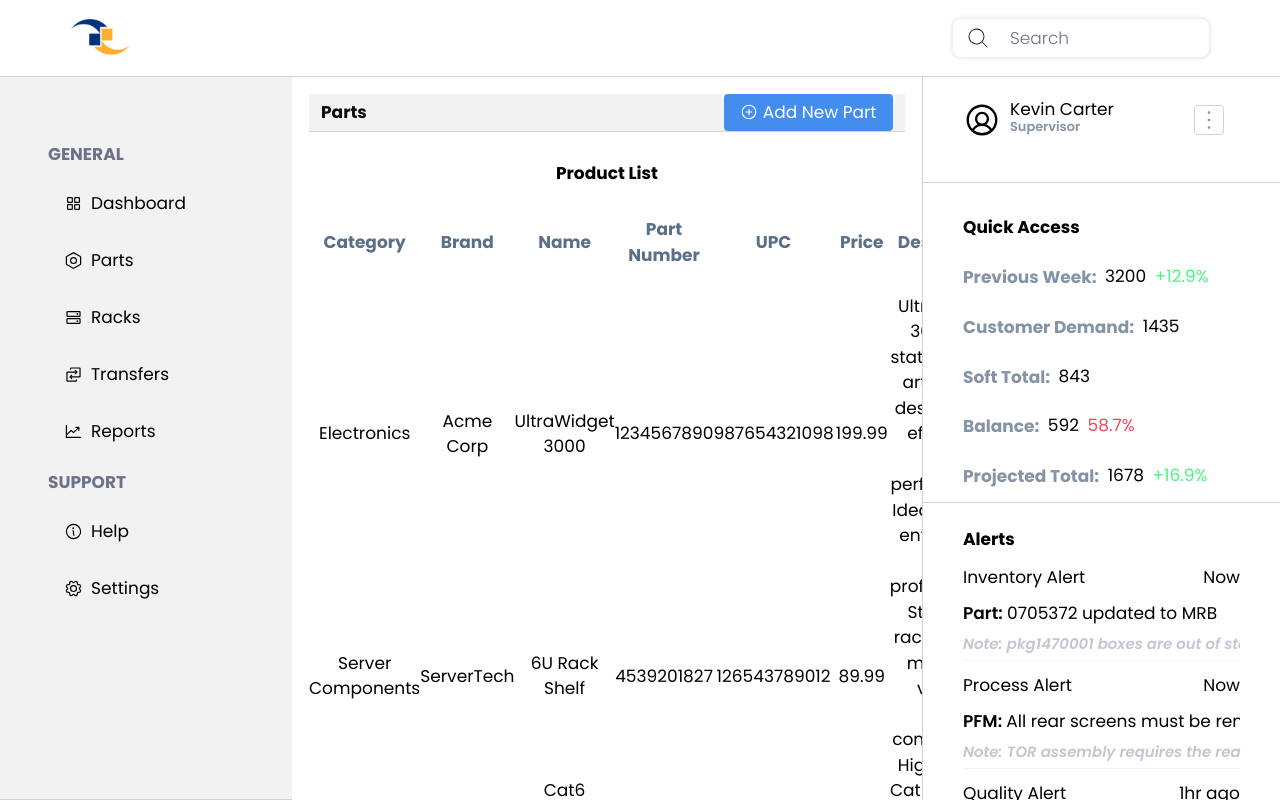
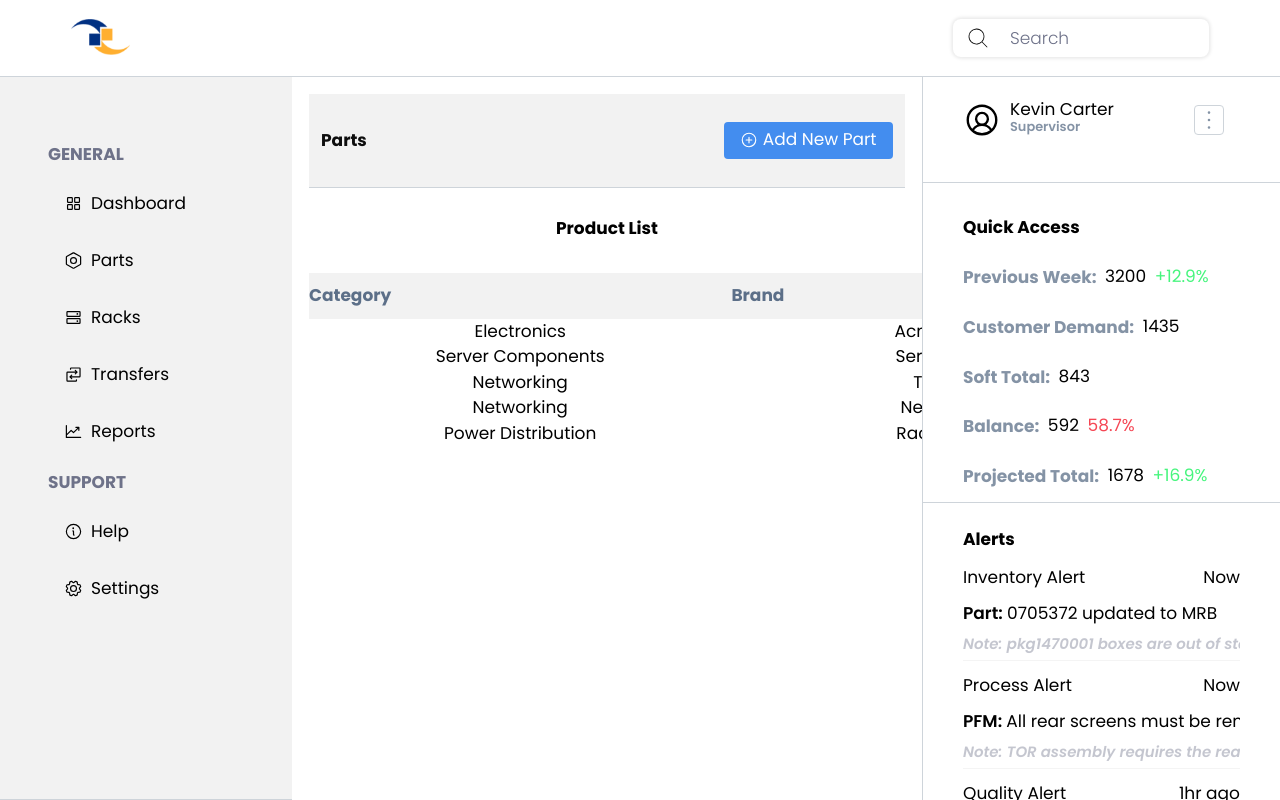
Before and after one commit to kvncrtr/vendex, a React (Create React App) app: page / in a window 1280 px wide. Built offline with nearby package versions, Linux system fonts and the light colour scheme.

Commit message:
add color and proper spacing

```diff
--- a/src/style.css
+++ b/src/style.css
@@ -594,14 +594,40 @@ input[type="number"]::-webkit-outer-spin-button {
     margin-top: 1rem;
     padding: 0.705rem 0; }
   .parts--table-case {
+    table-layout: fixed;
     align-self: start;
     border-collapse: collapse;
-    width: 100%;
+    width: 400vw;
     text-align: center;
     overflow: hidden;
     margin-top: 1.117rem; }
   .parts--row-head {
-    background-color: #F2F2F2; } }
+    background-color: #F2F2F2; }
+  .parts--heading-case {
+    text-align: left; }
+  .parts--heading-case th {
+    height: 2.705rem;
+    background-color: #F2F2F2; }
+  .parts--heading-case th:nth-child(1) {
+    width: 6.823rem; }
+  .parts--heading-case th:nth-child(2) {
+    width: 6.823rem; }
+  .parts--heading-case th:nth-child(3) {
+    width: 6.823rem; }
+  .parts--heading-case th:nth-child(4) {
+    width: 9rem; }
+  .parts--heading-case th:nth-child(5) {
+    width: 6.823rem; }
+  .parts--heading-case th:nth-child(6) {
+    width: 6.823rem; }
+  .parts--heading-case th:nth-child(7) {
+    width: 19.117rem; }
+  .parts--heading-case th:nth-child(8) {
+    width: 6.823rem; }
+  .parts--heading-case th:nth-child(9) {
+    width: 6.823rem; }
+  .parts--heading-case th:nth-child(10) {
+    width: 6.823rem; } }
 
 .menu--shell {
   position: absolute;
--- a/src/styles/components/pages/_parts.scss
+++ b/src/styles/components/pages/_parts.scss
@@ -44,9 +44,10 @@
    }
 
    .parts--table-case {
+      table-layout: fixed;
       align-self: start;
       border-collapse: collapse;
-      width: 100%;
+      width: 400vw;
       text-align: center;
       overflow: hidden;
       margin-top: 1.117rem;
@@ -55,4 +56,53 @@
    .parts--row-head {
       background-color: $achromatic-200;
    }
+
+   .parts--heading-case {
+      text-align: left;
+   }
+
+   .parts--heading-case th {
+      height: 2.705rem;
+      background-color: $achromatic-200;
+   }
+
+   .parts--heading-case th:nth-child(1) {
+      width: 6.823rem;
+   }
+
+   .parts--heading-case th:nth-child(2) {
+      width: 6.823rem;
+   }
+
+   .parts--heading-case th:nth-child(3) {
+      width: 6.823rem;
+   }
+
+   .parts--heading-case th:nth-child(4) {
+      width: 9rem;
+   }
+
+   .parts--heading-case th:nth-child(5) {
+      width: 6.823rem;
+   }
+
+   .parts--heading-case th:nth-child(6) {
+      width: 6.823rem;
+   }
+
+   .parts--heading-case th:nth-child(7) {
+      width: 19.117rem;
+   }
+
+   .parts--heading-case th:nth-child(8) {
+      width: 6.823rem;
+   }
+
+   .parts--heading-case th:nth-child(9) {
+      width: 6.823rem;
+   }
+
+   .parts--heading-case th:nth-child(10) {
+      width: 6.823rem;
+   }
 }
```
